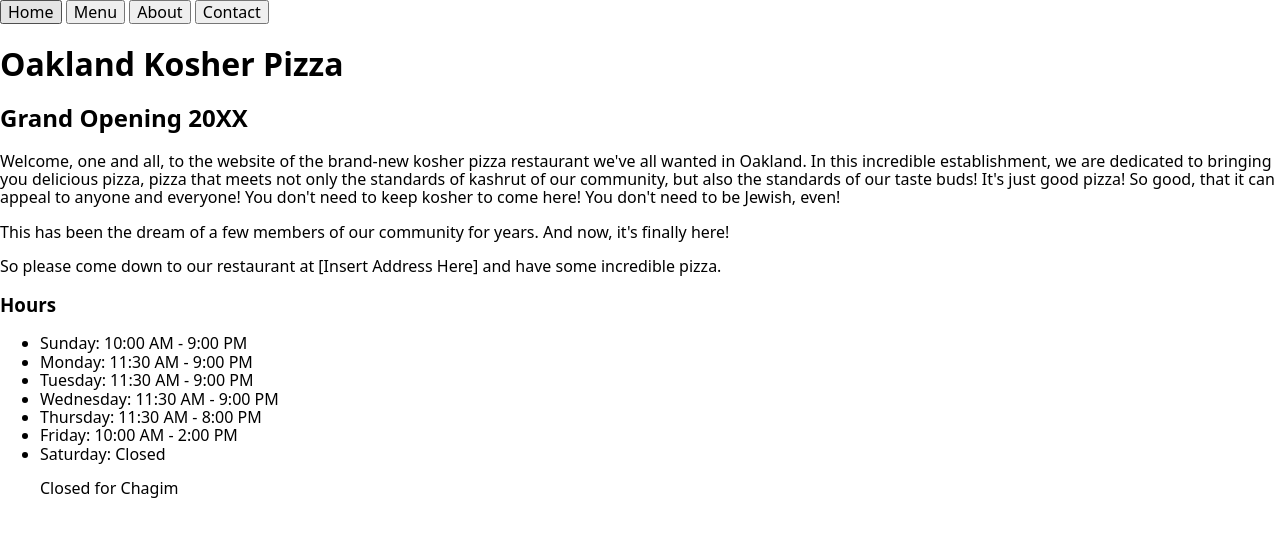
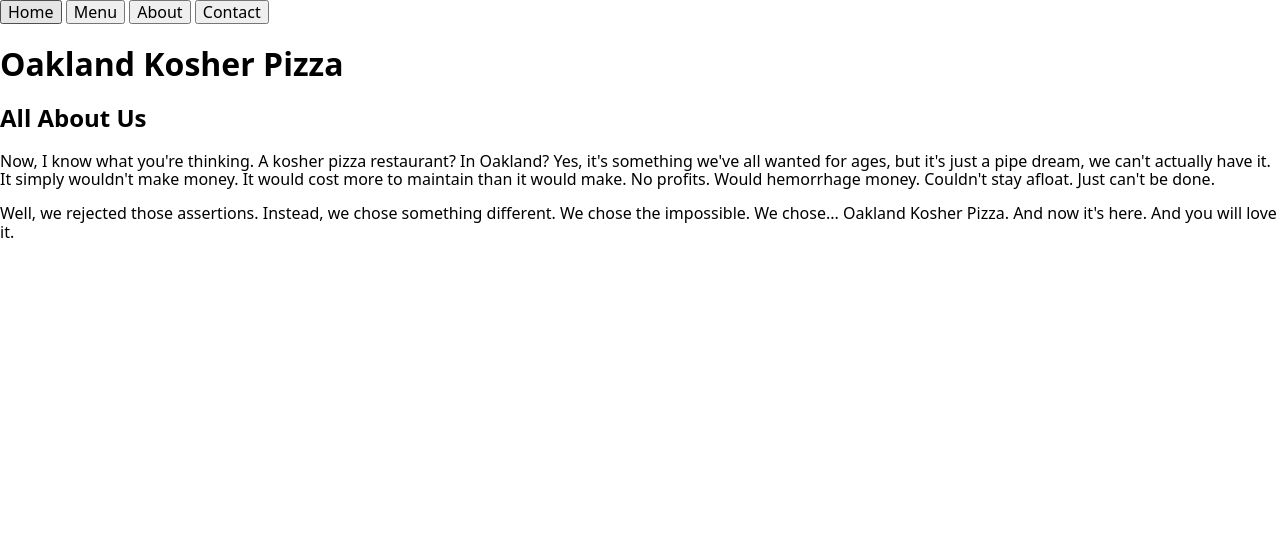
Before and after one commit to mrmiffmiff/odin-restaurant-page, a website built with webpack: page src/template.html in a window 1280 px wide. Both pictures are taken after a click on the button "About". Built offline with nearby package versions, Linux system fonts and the light colour scheme.

Commit message:
about page

```diff
--- a/src/index.js
+++ b/src/index.js
@@ -1,4 +1,18 @@
 import "../node_modules/modern-normalize/modern-normalize.css";
-import showHome from "./modules/home";
+import home from "./modules/home";
+import clearContent from "./modules/clear";
+import about from "./modules/about";
 
-showHome();
+const homeButton = document.querySelector("#homeButton");
+homeButton.addEventListener('click', () => {
+    clearContent();
+    home();
+});
+
+const aboutButton = document.querySelector("#aboutButton");
+aboutButton.addEventListener('click', () => {
+    clearContent();
+    about();
+});
+
+home();
--- /dev/null
+++ b/src/modules/about.js
@@ -0,0 +1,22 @@
+function showAbout() {
+    const content = document.querySelector("#content");
+
+    const about = document.createElement("div");
+    about.id = "about";
+
+    const header = document.createElement("h2");
+    header.textContent = "All About Us";
+    about.appendChild(header);
+
+    const aboutText1 = document.createElement("p");
+    aboutText1.textContent = "Now, I know what you're thinking. A kosher pizza restaurant? In Oakland? Yes, it's something we've all wanted for ages, but it's just a pipe dream, we can't actually have it. It simply wouldn't make money. It would cost more to maintain than it would make. No profits. Would hemorrhage money. Couldn't stay afloat. Just can't be done.";
+    about.appendChild(aboutText1);
+
+    const aboutText2 = document.createElement("p");
+    aboutText2.textContent = "Well, we rejected those assertions. Instead, we chose something different. We chose the impossible. We chose... Oakland Kosher Pizza. And now it's here. And you will love it."
+    about.appendChild(aboutText2);
+
+    content.appendChild(about);
+}
+
+export default showAbout;
--- /dev/null
+++ b/src/modules/clear.js
@@ -0,0 +1,8 @@
+function clear() {
+    const content = document.querySelector("#content");
+    while (content.firstChild) {
+        content.removeChild(content.firstChild);
+    }
+}
+
+export default clear;
--- a/src/modules/home.js
+++ b/src/modules/home.js
@@ -3,10 +3,6 @@ function showHome() {
 
     const home = document.createElement("div");
     home.id = "home";
-
-    const mainHeader = document.createElement("h1");
-    mainHeader.textContent = "Oakland Kosher Pizza";
-    home.appendChild(mainHeader);
 
     const secondHeader = document.createElement("h2");
     secondHeader.textContent = "Grand Opening 20XX";
--- a/src/template.html
+++ b/src/template.html
@@ -10,11 +10,12 @@
 <body>
     <header>
         <nav>
-            <button type="button">Home</button>
+            <button type="button" id="homeButton">Home</button>
             <button type="button">Menu</button>
-            <button type="button">About</button>
+            <button type="button" id="aboutButton">About</button>
             <button type="button">Contact</button>
         </nav>
+        <h1>Oakland Kosher Pizza</h1>
     </header>
     <div id="content">
         <!-- <p>Now, I know what you're thinking. A kosher pizza restaurant? In Oakland? Yes, it's something we've all wanted
```
